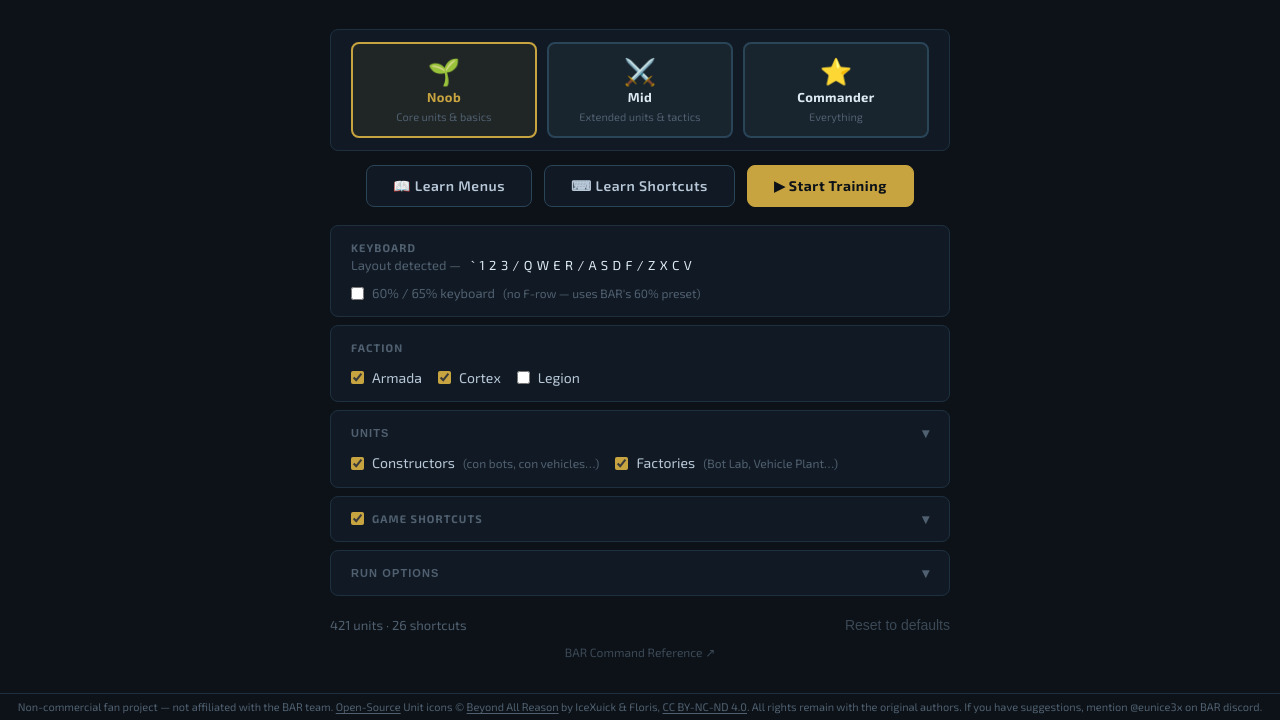
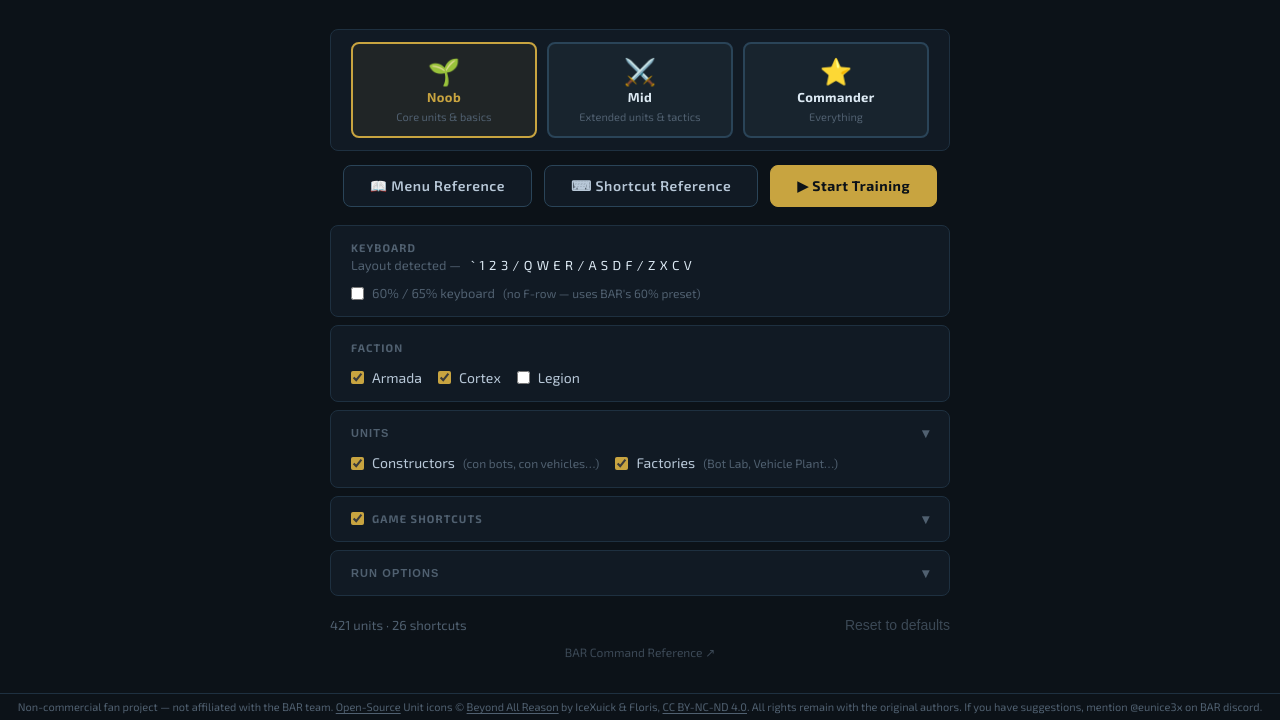
Before and after one commit to eun-ice/bar-hotkey-trainer, a website: page index.html in a window 1280 px wide. Shown: the part 157-877 px from the top of the page. Drawn offline with Linux system fonts and the light colour scheme; no server answers.

Commit message:
better titles

```diff
--- a/index.html
+++ b/index.html
@@ -65,8 +65,8 @@
            needs to touch the settings below, so the buttons stay above the fold. -->
       <div class="setup-actions">
         <div class="setup-action-btns">
-          <button id="btn-browse" class="btn-action">📖 Learn Menus</button>
-          <button id="btn-browse-shortcuts" class="btn-action">⌨ Learn Shortcuts</button>
+          <button id="btn-browse" class="btn-action">📖 Menu Reference</button>
+          <button id="btn-browse-shortcuts" class="btn-action">⌨ Shortcut Reference</button>
           <button id="btn-start" class="btn-action btn-action-primary">▶ Start Training</button>
         </div>
       </div>
@@ -398,12 +398,12 @@
 
 </div>
 
-<!-- ── SHORTCUTS REFERENCE ───────────────────────────────────────────────── -->
+<!-- ── SHORTCUT REFERENCE ───────────────────────────────────────────────── -->
 <div id="screen-shortcuts" class="screen">
 
   <div class="browse-topbar">
     <button class="btn-secondary browse-back-btn" id="btn-shortcuts-back">← Back</button>
-    <h2 class="browse-title">Shortcuts Reference</h2>
+    <h2 class="browse-title">Shortcut Reference</h2>
   </div>
 
   <div class="browse-layout">
```
